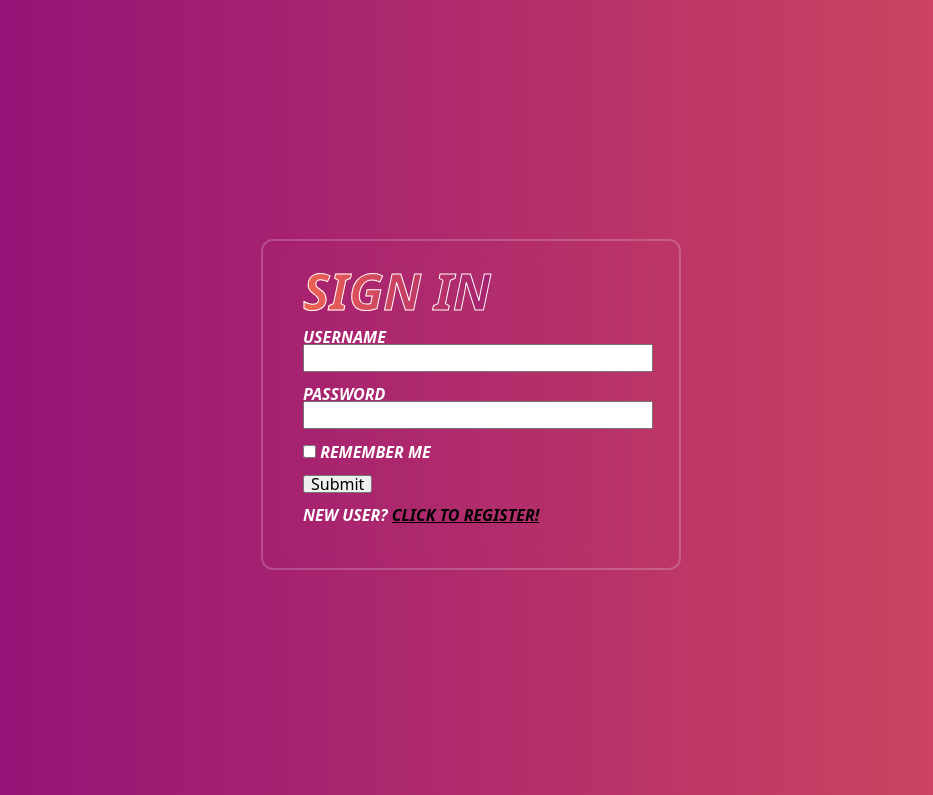
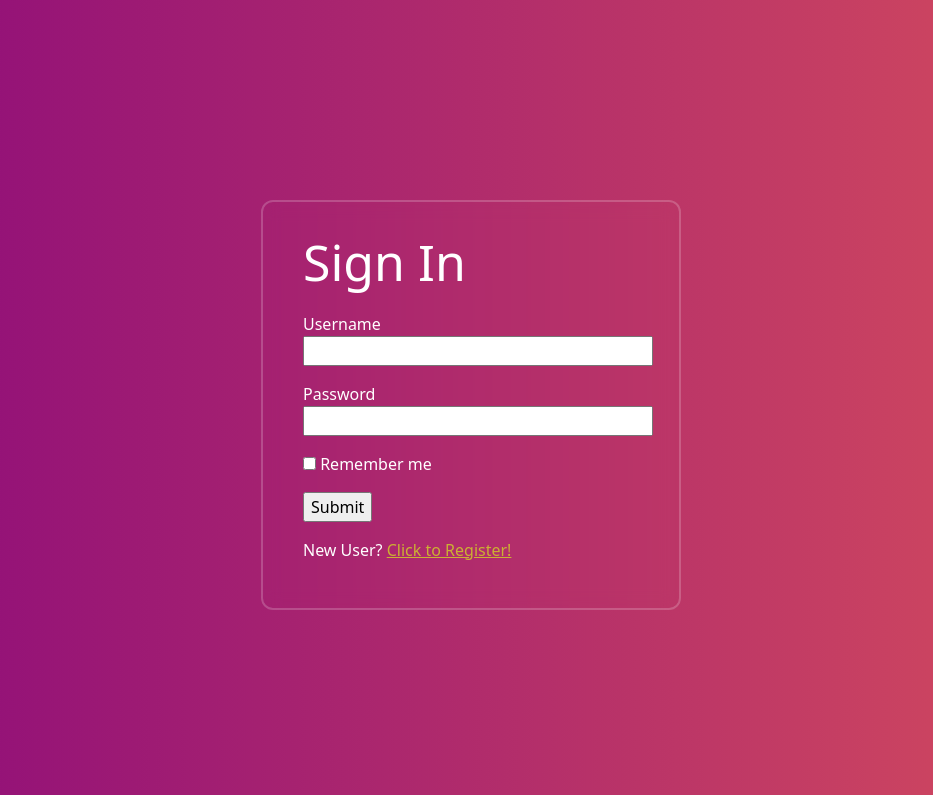
Before and after one commit to eunicesha/cits3403, a Flask app: template app/templates/login.html in a window 1280 px wide. Shown: the part 274-1069 px from the top of the page, without its empty margins (169-1102 px from the left). Run offline with Flask 3, Linux system fonts and the light colour scheme; the template is opened without the code that fills it: most values are stand-ins (such as "Sample title", 1, 10 or a date in 2020); form fields are guessed from the names that the template uses.

Commit message:
styling for sign in and register page

```diff
--- a/app/static/style/styles.css
+++ b/app/static/style/styles.css
@@ -289,6 +289,14 @@
     padding: 30px 40px;
   }
 
+  /* register page */
+
   .register{
-    color: black;
+    width: 420px;
+    background: transparent;
+    border: 2px solid rgba(255, 255, 255, .2);
+    backdrop-filter: blur(9px);
+    color: #fff;
+    border-radius: 12px;
+    padding: 30px 40px;
   }
--- a/app/templates/login.html
+++ b/app/templates/login.html
@@ -2,27 +2,27 @@
 
 {% block content %}
     <div class="container" style="display: flex; height: 100%;">
-        <div class="signin title">
-            <h1 class="title gradient textoutline" style= "font-size: 50px; margin-bottom: 20px;">Sign In</h1>
+        <div class="signin">
+            <h1 style= "font-size: 50px; margin-bottom: 20px;">Sign In</h1>
             <form action="" method="post" novalidate>
                 {{ form.hidden_tag() }}
                 <p>
                     {{ form.username.label }}<br>
                     {{ form.username(size=32) }}<br>
                     {% for error in form.username.errors %}
-                    <span style="color: red;">[{{ error }}]</span>
+                    <span style="color: rgb(0, 0, 0);">[{{ error }}]</span>
                     {% endfor %}
                 </p>
                 <p>
                     {{ form.password.label }}<br>
                     {{ form.password(size=32) }}<br>
                     {% for error in form.password.errors %}
-                    <span style="color: red;">[{{ error }}]</span>
+                    <span style="color: rgb(0, 0, 0);">[{{ error }}]</span>
                     {% endfor %}
                 </p>
                 <p>{{ form.remember_me() }} {{ form.remember_me.label }}</p>
                 <p>{{ form.submit() }}</p>
-                <p>New User? <a class = "register" href="{{ url_for('register') }}">Click to Register!</a></p>
+                <p >New User? <a style="color: rgb(204, 176, 51);" href="{{ url_for('register') }}">Click to Register!</a></p>
             </form>
         </div>
     </div>
--- a/app/templates/register.html
+++ b/app/templates/register.html
@@ -2,7 +2,7 @@
 
 {% block content %}
     <div class="container" style="display: flex; height: 100%;">
-        <div class="register" style="flex: 1; font-size: 2em; display: flex; justify-content: center; align-items: center; background-color: #CCCCCC; margin: 50px; padding: 20px; border-radius: 10px;">
+        <div class="register">
             <h1>Register</h1>
             <form action="" method="post">
                 {{ form.hidden_tag() }}
@@ -15,7 +15,7 @@
                 </p>
                 <p>
                     {{ form.email.label }}<br>
-                    {{ form.email(size=64) }}<br>
+                    {{ form.email(size=32) }}<br>
                     {% for error in form.email.errors %}
                     <span style="color: red;">[{{ error }}]</span>
                     {% endfor %}
```
